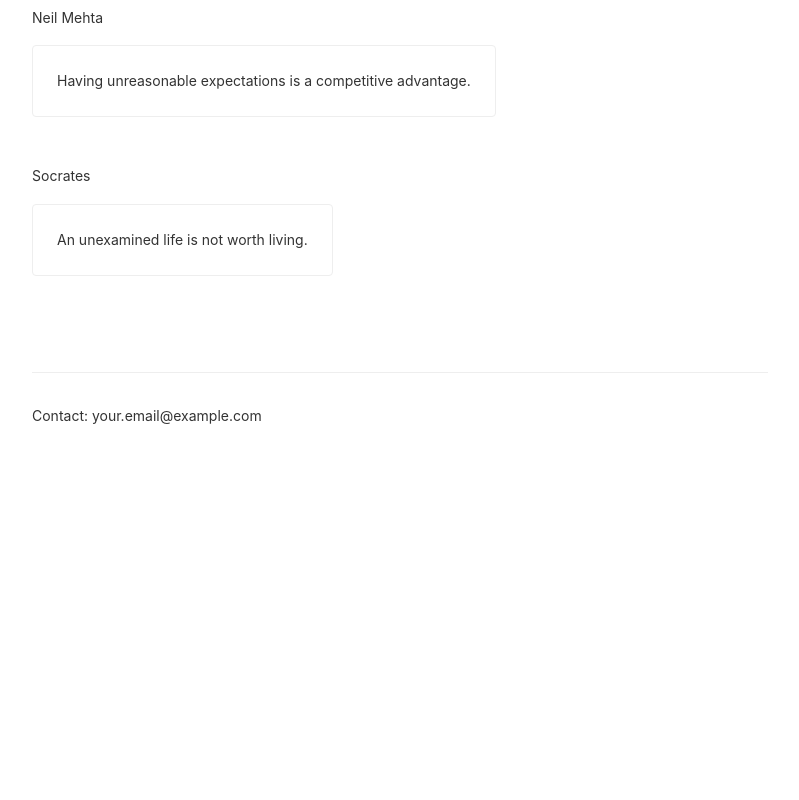
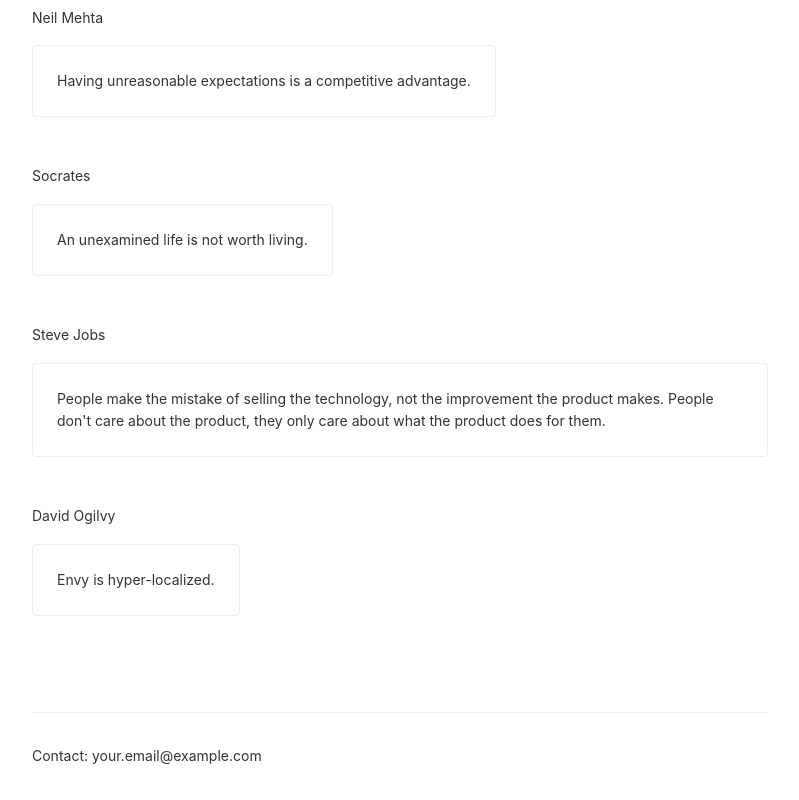
Before and after one commit to asalot99/asalot99.github.io, a plain HTML site: page snippets.html in a window 1280 px wide. Shown: the part 998-1798 px from the top of the page, without its empty margins (240-1039 px from the left). Before the commit the page ends 1458 px from the top, so only its background shows below. Drawn offline with Linux system fonts and the light colour scheme.

Commit message:
Add quotes from Steve Jobs and David Ogilvy
🤖 Generated with [Claude Code](https://claude.ai/code)

Co-Authored-By: Claude <noreply@anthropic.com>

```diff
--- a/snippets.html
+++ b/snippets.html
@@ -72,6 +72,22 @@
                             </div>
                         </div>
                     </li>
+                    <li>
+                        <div class="snippet-content">
+                            <p class="snippet-title">Steve Jobs</p>
+                            <div class="quote-text">
+                                People make the mistake of selling the technology, not the improvement the product makes. People don't care about the product, they only care about what the product does for them.
+                            </div>
+                        </div>
+                    </li>
+                    <li>
+                        <div class="snippet-content">
+                            <p class="snippet-title">David Ogilvy</p>
+                            <div class="quote-text">
+                                Envy is hyper-localized.
+                            </div>
+                        </div>
+                    </li>
                 </ul>
             </div>
         </section>
```
